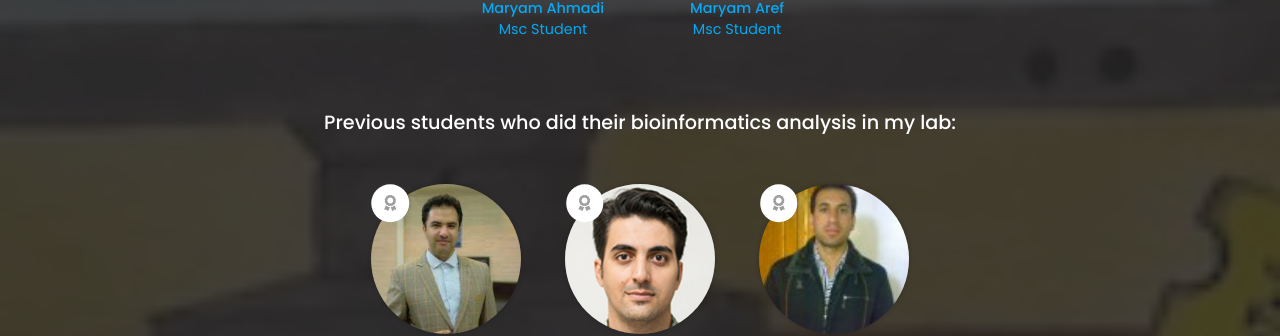
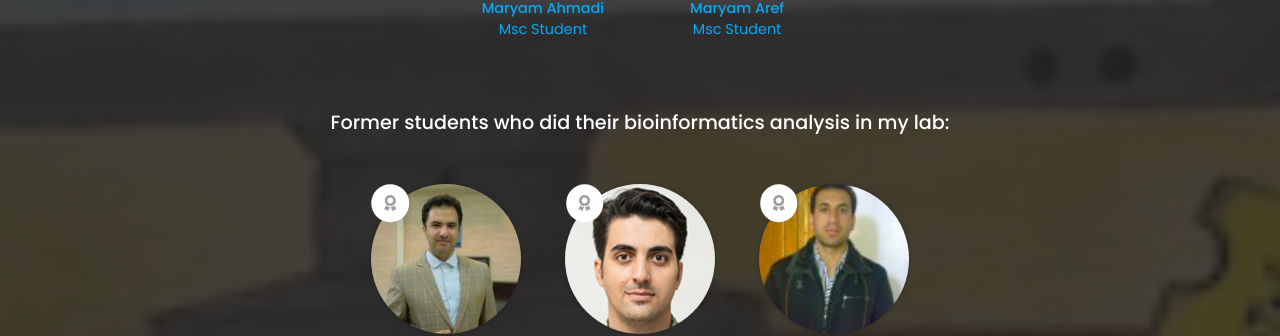
Before and after one commit to Hossein-Fallahi/Fallahi-Bioinformatics-Lab, a Jekyll site: the page built from team/index.md, in a window 1280 px wide and 900 px high, scrolled down 1755 px. Shown: the part 151-487 px from the top of the window. Built offline with Jekyll 4.4.1, drawn with Linux system fonts in a browser that asks for light colours; nearby versions of some CDN libraries.

Commit message:
Update index.md

```diff
--- a/team/index.md
+++ b/team/index.md
@@ -48,7 +48,7 @@ please check it later.
   filters="role: undergrad"
 %}
 {:.center}
-### Previous students who did their bioinformatics analysis in my lab:
+### Former students who did their bioinformatics analysis in my lab:
 {:.center}
 {%
   include list.html
```
